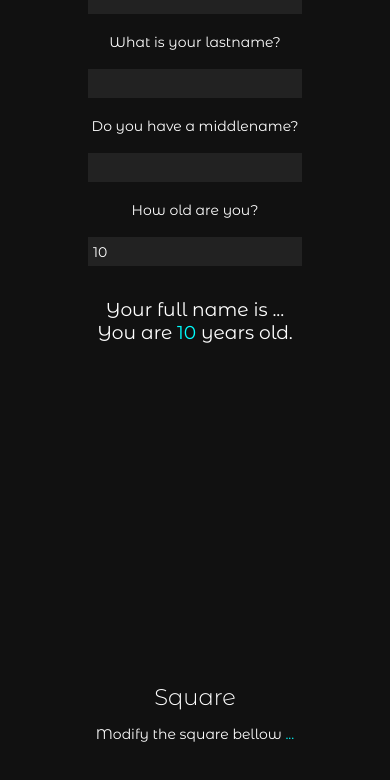
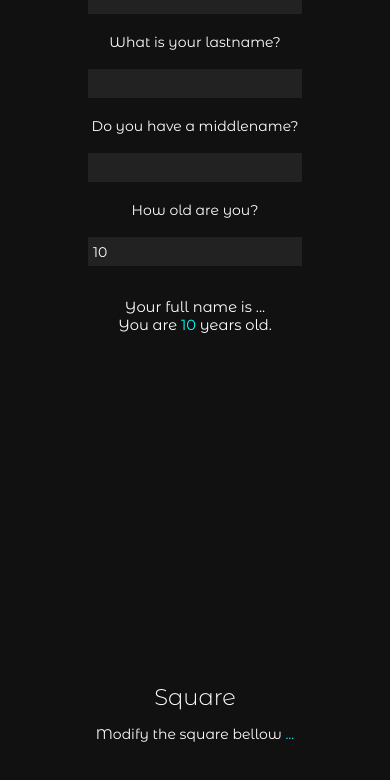
Before and after one commit to marcillyLuc/reBoot, a Nuxt app: page / in a window 390 px wide. Shown: the part 1058-1838 px from the top of the page. Built offline with nearby package versions, Linux system fonts and the light colour scheme.

Commit message:
Create responsive design for identify component

```diff
--- a/components/Identify.vue
+++ b/components/Identify.vue
@@ -66,4 +66,9 @@ input {
 .result {
   font-size: 14pt;
 }
+@media screen and (max-width: 700px) {
+  .result {
+    font-size: 11pt;
+  }
+}
 </style>
```
